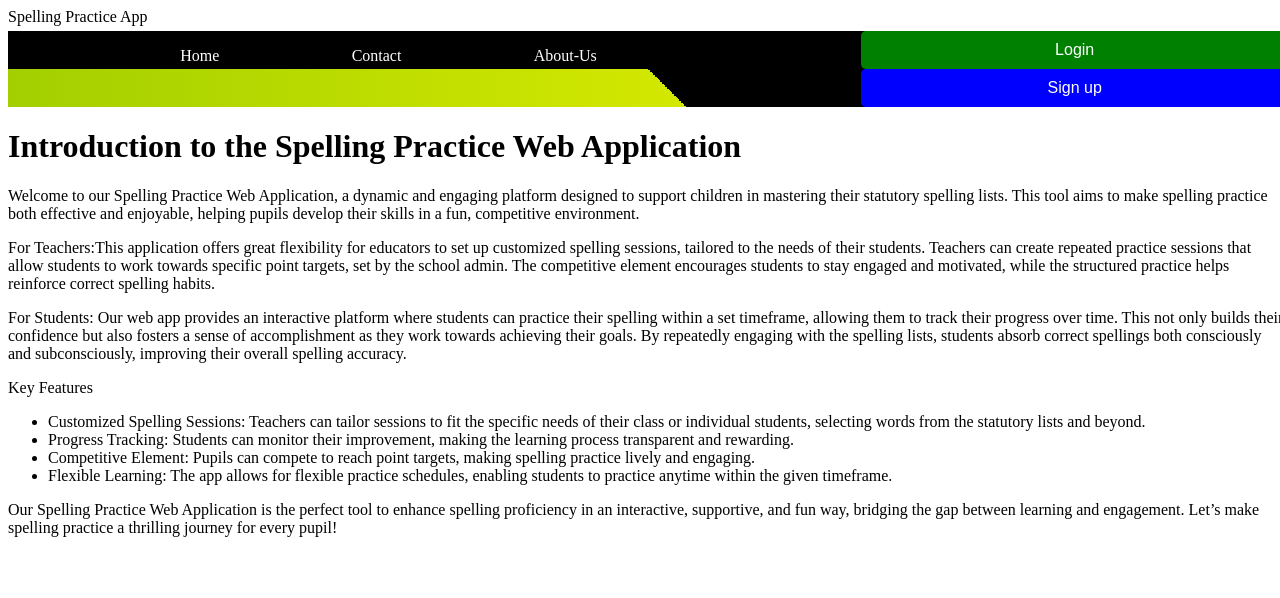
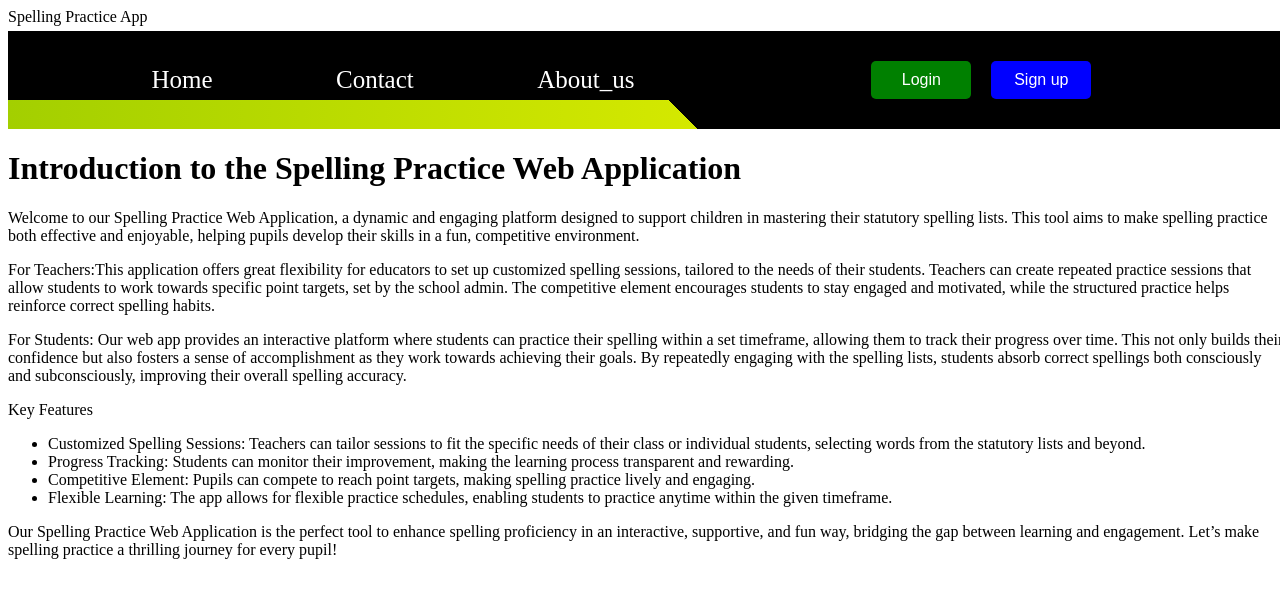
Before and after one commit to khmdagal/pwa-my-spelling-app, a React (Create React App) app: page / in a window 1280 px wide. Shown: the top 598 px of the page. Built offline with nearby package versions, Linux system fonts and the light colour scheme.

Commit message:
Update header component responsiveness

```diff
--- a/src/component/Header.jsx
+++ b/src/component/Header.jsx
@@ -5,11 +5,11 @@ import Button from '../component/Button'
 import classes from '../css/Header.module.css'
 
 function Header() {
-
+//
     const navigate = useNavigate();
 
 
-    const pages = ['Home', 'Contact', 'About-Us', `${localStorage.getItem('dashboard') ? localStorage.getItem('dashboard') : ''}`]
+    const pages = ['Home', 'Contact', 'About_us', `${localStorage.getItem('dashboard') ? localStorage.getItem('dashboard') : ''}`]
     return (
 
         <header className={`${classes.header}`}>
--- a/src/css/Header.module.css
+++ b/src/css/Header.module.css
@@ -3,29 +3,126 @@
     display: grid;
     grid-template-columns: 3fr 1.5fr;
     width: 100%;
+    align-items: center;
     background: linear-gradient(to bottom, black 50%, transparent 50%),
         linear-gradient(225deg, black 50%, transparent 50%),
         linear-gradient(to right, transparent 80%, #a3cf00 80%),
-        linear-gradient(to right, #a3cf00, yellow);
+        linear-gradient(to right, #616553, rgb(228, 228, 8));
 }
 
 
 .navList {
     display: flex;
-    flex-direction: row;
+    flex-direction: column;
+    align-items: left;
     justify-content: space-evenly;
     text-decoration-line: none;
+    gap: 10px;
 }
 
-.navList li {
+button {
+    margin: 10px;
+    width: 100px;
+}
+
+.navItem {
     text-decoration: none;
     list-style: none;
-    color: white;
+    color: rgb(255, 255, 255);
+    margin: 0 10px;
+    font-size: 20px;
+}
+
+
+/* Tablet design */
+
+@media screen and (min-width: 433px) {
+    .header {
+        background:
+            linear-gradient(to bottom, black 70%, transparent 50%),
+            linear-gradient(225deg, black 50%, transparent 50%),
+            linear-gradient(to right, transparent 80%, #82a309 80%),
+            linear-gradient(to right, #a3cf00, yellow);
+    }
+
+    .navList {
+        flex-direction: row;
+        font-size: 35px;
+    }
+
+    .buttonsContainer {
+        display: flex;
+        flex-direction: row;
+
+    }
+
+    .navItem {
+        margin: 0 10px;
+        font-size: 25px;
+    }
+
+    button {
+        margin: 10px;
+        width: 100px;
+    }
+}
+
+/* Laptop design */
+
+@media screen and (min-width: 916px) {
+    .header {
+        background:
+            linear-gradient(to bottom, black 70%, transparent 50%),
+            linear-gradient(225deg, black 50%, transparent 50%),
+            linear-gradient(to right, transparent 80%, #82a309 80%),
+            linear-gradient(to right, #a3cf00, yellow);
+    }
+
+    .navList {
+        flex-direction: row;
+        align-items: left;
+        justify-content: space-evenly;
+        text-decoration-line: none;
+    }
+
+    .buttonsContainer {
+        display: flex;
+        flex-direction: column;
+        justify-content: center;
+        justify-items: center;
+        align-items: center;
+
+    }
+
+    .navItem {
+        margin: 0 10px;
+    }
+}
+
+/* Desktops */
+@media screen and (min-width: 1680px) {
+    .navItem {
+        font-size: 40px;
+    }
 
 }
 
-.buttonsContainer {
-    display: flex;
-    flex-direction: row;
+/* and Large Screens */
+@media screen and (min-width: 5119px) {
+    .navItem {
+        font-size: 100px;
+    }
+
+    .navList {
+        flex-direction: row;
+        font-size: 50px;
+    }
+
+    button {
+        margin: 10px;
+        width: 400px;
+        height: 150px;
+        font-size: 80px;
+    }
 
 }
```
